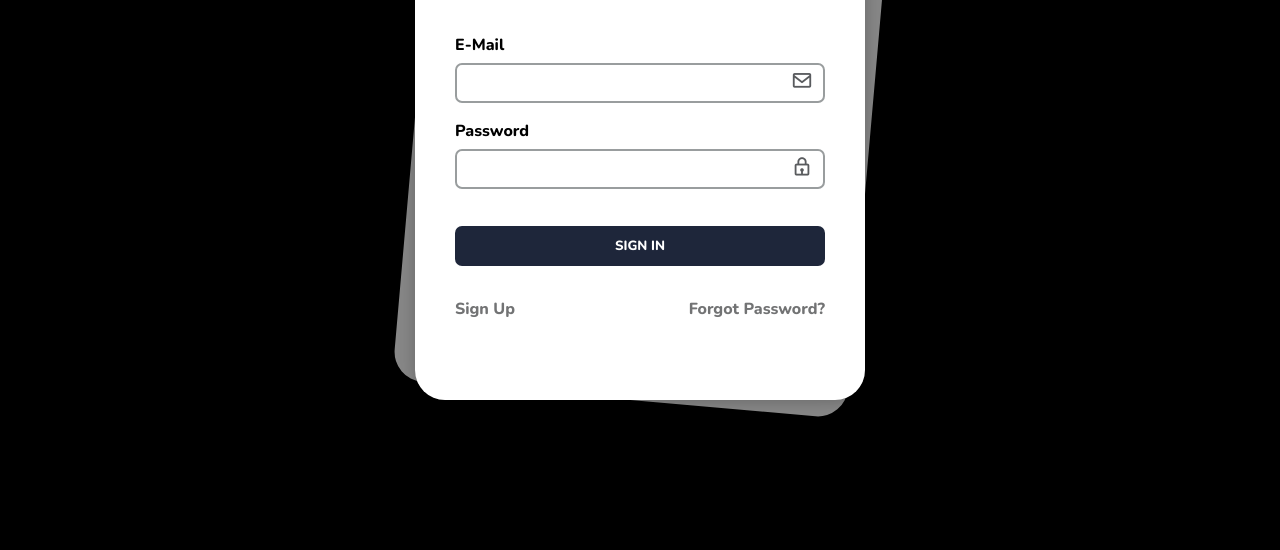
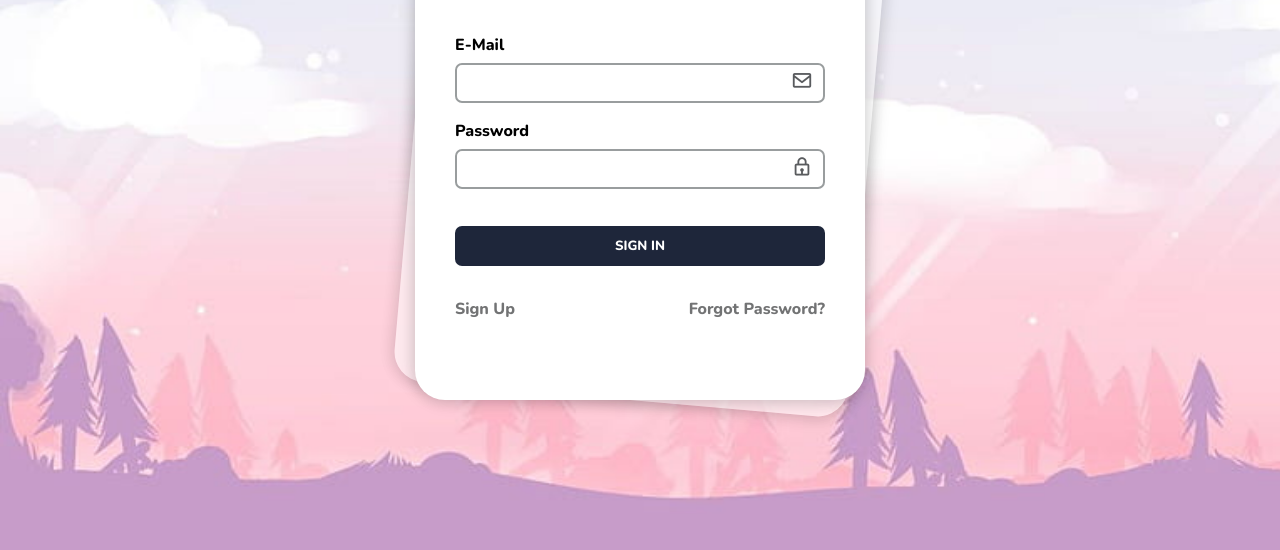
Before and after one commit to dharsha1234/loginpage1, a plain HTML site: page index.html in a window 1280 px wide. Shown: the part 250-800 px from the top of the page. Drawn offline with nearby package versions, Linux system fonts and the light colour scheme.

Commit message:
Update style.css

```diff
--- a/style.css
+++ b/style.css
@@ -7,7 +7,7 @@
     font-weight: 600;
 }
 body{
-    background: url(images/image.jpg);
+    background: url(image.jpg);
     background-size: cover;
      background-color:black;
 }
```
